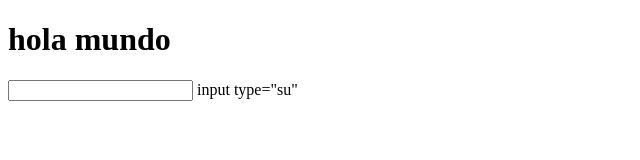
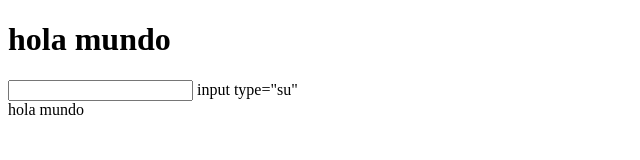
Before and after one commit to fercho2511/prueva5, a plain HTML site: page hola5.html in a window 1280 px wide. Shown: the full height of the page, 0-640 px from the left. Drawn offline with Linux system fonts and the light colour scheme.

Commit message:
implementando tabla

```diff
--- a/hola5.html
+++ b/hola5.html
@@ -14,5 +14,15 @@
         input type="su"
     </div>
 
+    <div>
+        <table>
+            <td>
+                <tr>
+                    hola mundo
+                </tr>
+            </td>
+        </table>
+    </div>
+
 </body>
 </html>
```
